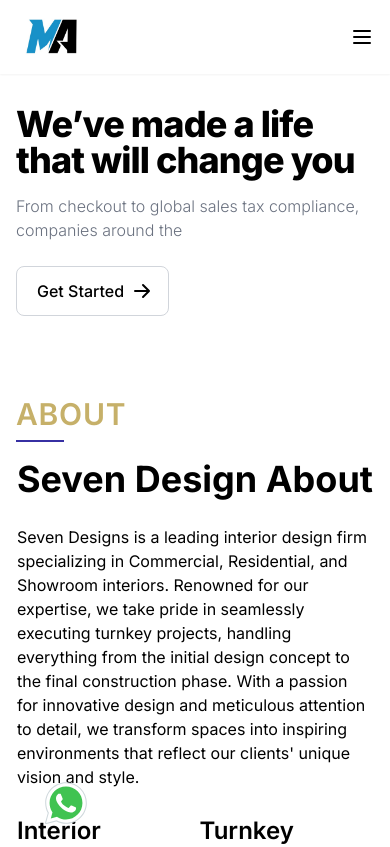
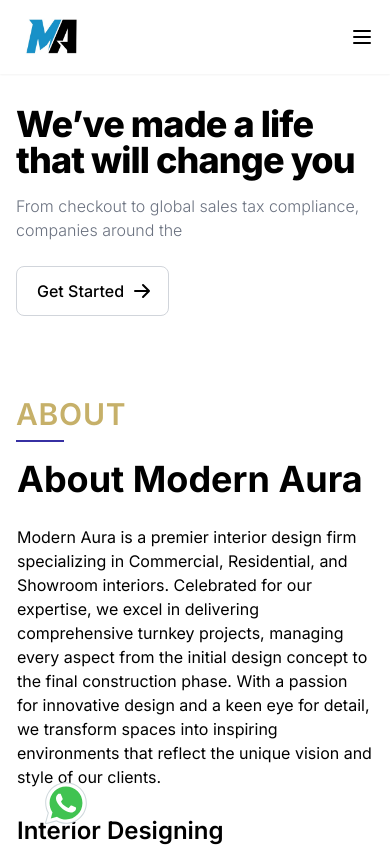
Before and after one commit to tabishkhan03/modernaura, a Next.js app: page /about in a window 390 px wide. Shown: the top 847 px of the page. Built offline with nearby package versions, Linux system fonts and the light colour scheme.

Commit message:
update class to className and added elslintrc rule to ignore warnings

```diff
--- a/app/about/aboutPage.jsx
+++ b/app/about/aboutPage.jsx
@@ -1,55 +1,47 @@
 const aboutPage = () => {
   return (
-    <div class="container mx-auto py-12">
-    <div class="flex flex-col lg:flex-row items-start">
-      <div class="lg:w-1/4">
-        <div class="space-y-2">
-          <div class=" text-3xl font-semibold uppercase text-center tracking-wide text-[#c6b069]">
-            About
-          </div>
-          <div class="w-12 border-t-2 border-indigo-800 dark:border-white"></div>
+   <div className="container mx-auto py-12">
+  <div className="flex flex-col lg:flex-row items-start">
+    <div className="lg:w-1/4">
+      <div className="space-y-2">
+        <div className=" text-3xl font-semibold uppercase text-center tracking-wide text-[#c6b069]">
+          About
         </div>
+        <div className="w-12 border-t-2 border-indigo-800 dark:border-white" />
       </div>
-      <div class="lg:w-3/4 lg:pl-12">
-        <table>
-          <tr>
-            <td colspan="2">
-              <h1 class="text-4xl font-bold mb-6 mt-4 lg:mt-0">Seven Design About</h1>
+    </div>
+    <div className="lg:w-3/4 lg:pl-12">
+      <table>
+        <tbody><tr>
+            <td colSpan={2}>
+              <h1 className="text-4xl font-bold mb-6 mt-4 lg:mt-0">About Modern Aura </h1>
             </td>
           </tr>
           <tr>
-            <td colspan="2">
-              <p class="mb-6">
-                Seven Designs is a leading interior design firm specializing in
-                Commercial, Residential, and Showroom interiors. Renowned for our
-                expertise, we take pride in seamlessly executing turnkey projects,
-                handling everything from the initial design concept to the final
-                construction phase. With a passion for innovative design and
-                meticulous attention to detail, we transform spaces into inspiring
-                environments that reflect our clients' unique vision and style.
+            <td colSpan={2}>
+              <p className="mb-6">
+                Modern Aura is a premier interior design firm specializing in Commercial, Residential, and Showroom interiors. Celebrated for our expertise, we excel in delivering comprehensive turnkey projects, managing every aspect from the initial design concept to the final construction phase. With a passion for innovative design and a keen eye for detail, we transform spaces into inspiring environments that reflect the unique vision and style of our clients.
               </p>
             </td>
           </tr>
           <tr>
             <td>
-              <h2 class="text-2xl font-semibold">Interior Designing</h2>
-            </td>
-            <td>
-              <h2 class="text-2xl font-semibold">Turnkey Solutions</h2>
+              <h2 className="text-2xl font-semibold">Interior Designing</h2>
             </td>
           </tr>
           <tr>
             <td>
-              <div class="w-24 border-t-2 border-zinc-800 dark:border-white"></div>
+              <div className="w-24 border-t-2 border-zinc-800 dark:border-white" />
             </td>
             <td>
-              <div class="w-24 border-t-2 border-zinc-800 dark:border-white"></div>
+              <div className="w-24 border-t-2 border-zinc-800 dark:border-white" />
             </td>
           </tr>
-        </table>
-      </div>
+        </tbody></table>
     </div>
   </div>
+</div>
+
 
   );
 };
--- a/app/services/GalleryPage.jsx
+++ b/app/services/GalleryPage.jsx
@@ -37,10 +37,10 @@
 
   return (
     <>
-      <section class="py-24 ">
-        <div class="mx-auto max-w-7xl px-4 sm:px-6 lg:px-8 ">
-          <div class="grid gap-2.5 lg:pb-16 pb-10">
-            <h2 class="w-full text-center text-gray-900 text-4xl font-bold font-manrope leading-normal">
+      <section className="py-24 ">
+        <div className="mx-auto max-w-7xl px-4 sm:px-6 lg:px-8 ">
+          <div className="grid gap-2.5 lg:pb-16 pb-10">
+            <h2 className="w-full text-center text-gray-900 text-4xl font-bold font-manrope leading-normal">
               Our Gallery
             </h2>
           </div>
```
Also changed, not shown: .eslintrc.json, 1 other file (tests, documents, lock files or other folders).
